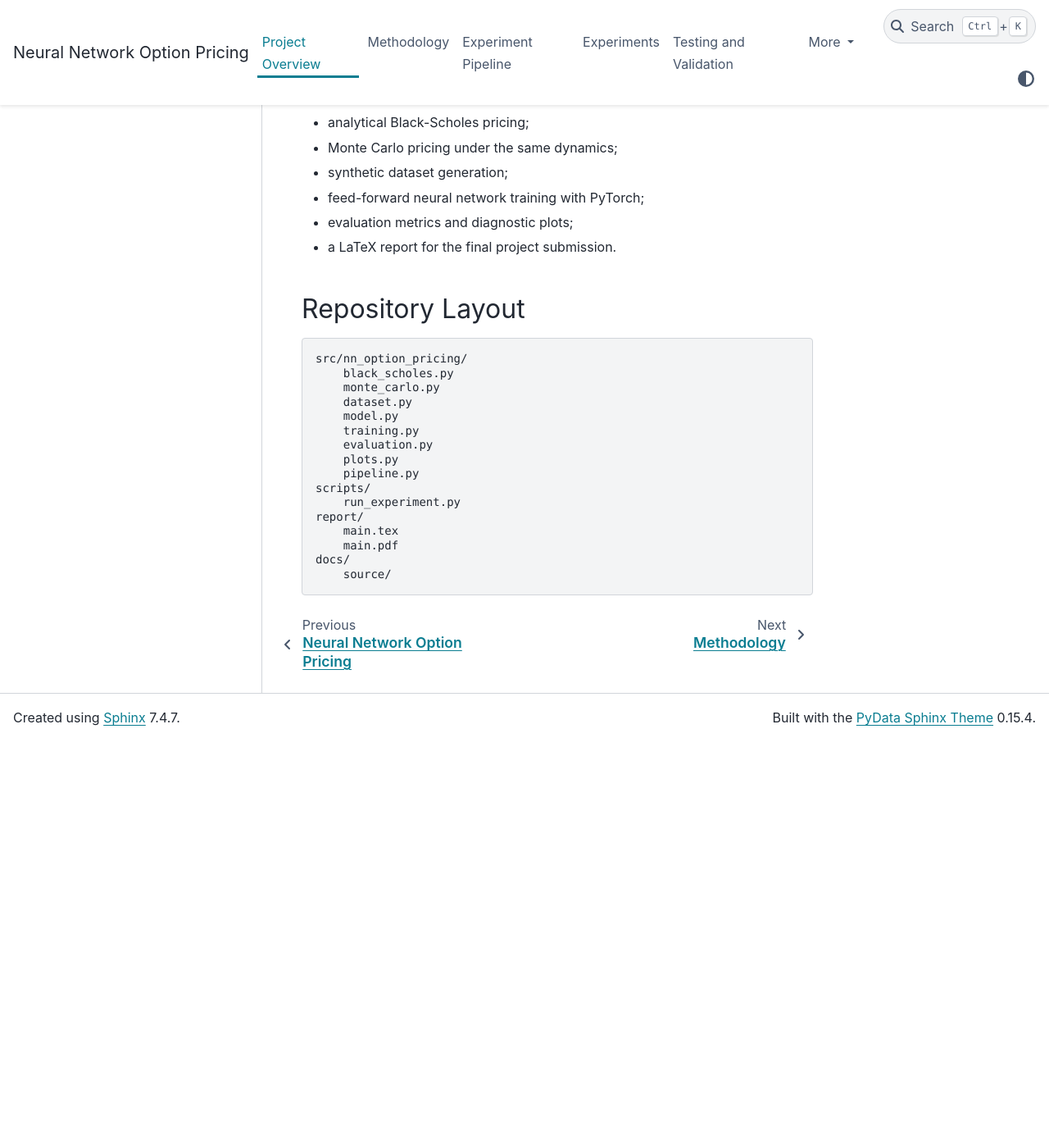
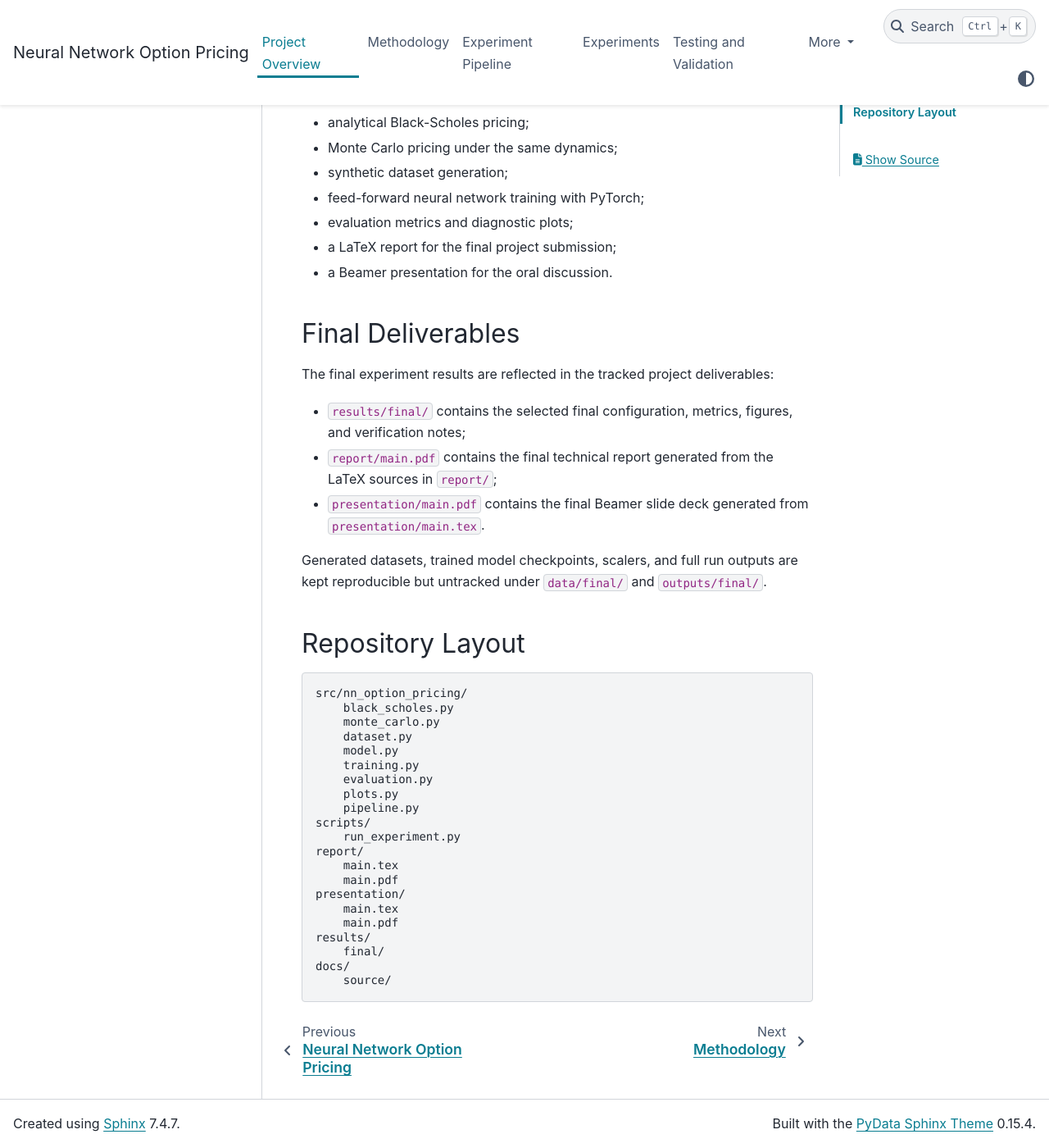
Before and after one commit to matteogiorgi/nn-option-pricing, a Sphinx documentation site: the page built from docs/source/overview.rst, in a window 1280 px wide and 1400 px high, scrolled down 545 px. Shown: the whole window at 82% size. Built offline with Sphinx 7.4.7 and the PyData theme 0.15.4, drawn with Linux system fonts in a browser that asks for light colours; before the commit the page ends 1449 px from its top, so only the background shows below that.

Commit message:
document final deliverables

```diff
--- a/docs/source/overview.rst
+++ b/docs/source/overview.rst
@@ -24,7 +24,24 @@ The project contains the following components:
 * synthetic dataset generation;
 * feed-forward neural network training with PyTorch;
 * evaluation metrics and diagnostic plots;
-* a LaTeX report for the final project submission.
+* a LaTeX report for the final project submission;
+* a Beamer presentation for the oral discussion.
+
+Final Deliverables
+------------------
+
+The final experiment results are reflected in the tracked project deliverables:
+
+* ``results/final/`` contains the selected final configuration, metrics,
+  figures, and verification notes;
+* ``report/main.pdf`` contains the final technical report generated from the
+  LaTeX sources in ``report/``;
+* ``presentation/main.pdf`` contains the final Beamer slide deck generated
+  from ``presentation/main.tex``.
+
+Generated datasets, trained model checkpoints, scalers, and full run outputs
+are kept reproducible but untracked under ``data/final/`` and
+``outputs/final/``.
 
 Repository Layout
 -----------------
@@ -45,5 +62,10 @@ Repository Layout
    report/
        main.tex
        main.pdf
+   presentation/
+       main.tex
+       main.pdf
+   results/
+       final/
    docs/
        source/
```
Also changed, not shown: report/README.md, 7 other files.
